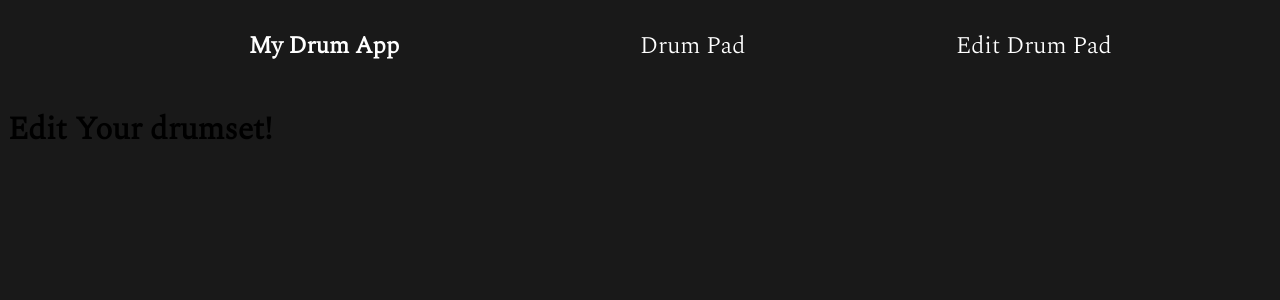
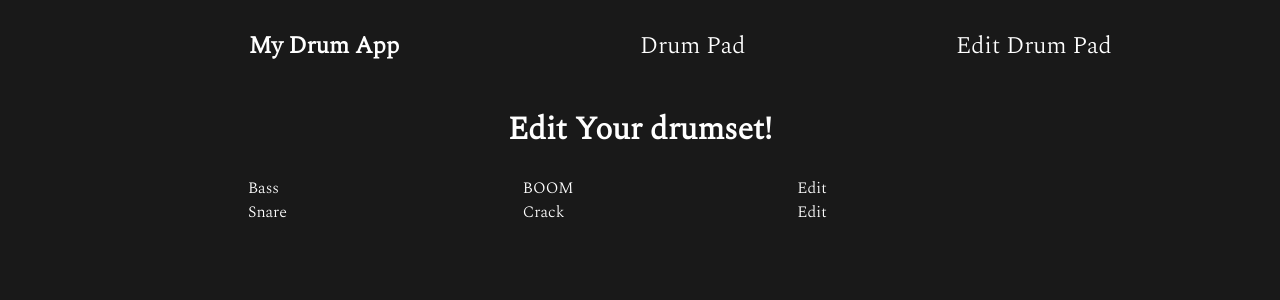
Before and after one commit to dwinniford/my-drum-app, an Angular app: page /edit in a window 1280 px wide. Shown: the top 300 px of the page. Built offline with nearby package versions, Linux system fonts and the light colour scheme.

Commit message:
styles builder

```diff
--- a/src/app/drum-builder/drum-builder.component.css
+++ b/src/app/drum-builder/drum-builder.component.css
@@ -0,0 +1,17 @@
+h1 {
+    color: white;
+    text-align: center;
+}
+
+ul {
+    color: #fff;
+    list-style: none;
+    margin: 0px 200px;
+
+}
+
+li {
+    display: grid;
+    grid-template-columns: 1fr 1fr 1fr;
+
+}
--- a/src/app/drum-builder/drum-builder.component.html
+++ b/src/app/drum-builder/drum-builder.component.html
@@ -1 +1,4 @@
 <h1>Edit Your drumset!</h1>
+<ul>
+    <li *ngFor="let drum of drums"><div>{{drum.name}}</div><div>{{drum.sound}}</div><div>Edit</div></li>
+</ul>
--- a/src/app/drum-builder/drum-builder.component.ts
+++ b/src/app/drum-builder/drum-builder.component.ts
@@ -1,4 +1,5 @@
 import { Component, OnInit } from '@angular/core';
+import { drums } from '../drums'
 
 @Component({
   selector: 'app-drum-builder',
@@ -6,7 +7,7 @@ import { Component, OnInit } from '@angular/core';
   styleUrls: ['./drum-builder.component.css']
 })
 export class DrumBuilderComponent implements OnInit {
-
+  drums = drums
   constructor() { }
 
   ngOnInit(): void {
```
Also changed, not shown: src/app/drum-block/drum-block.component.css (line endings or trailing spaces).
